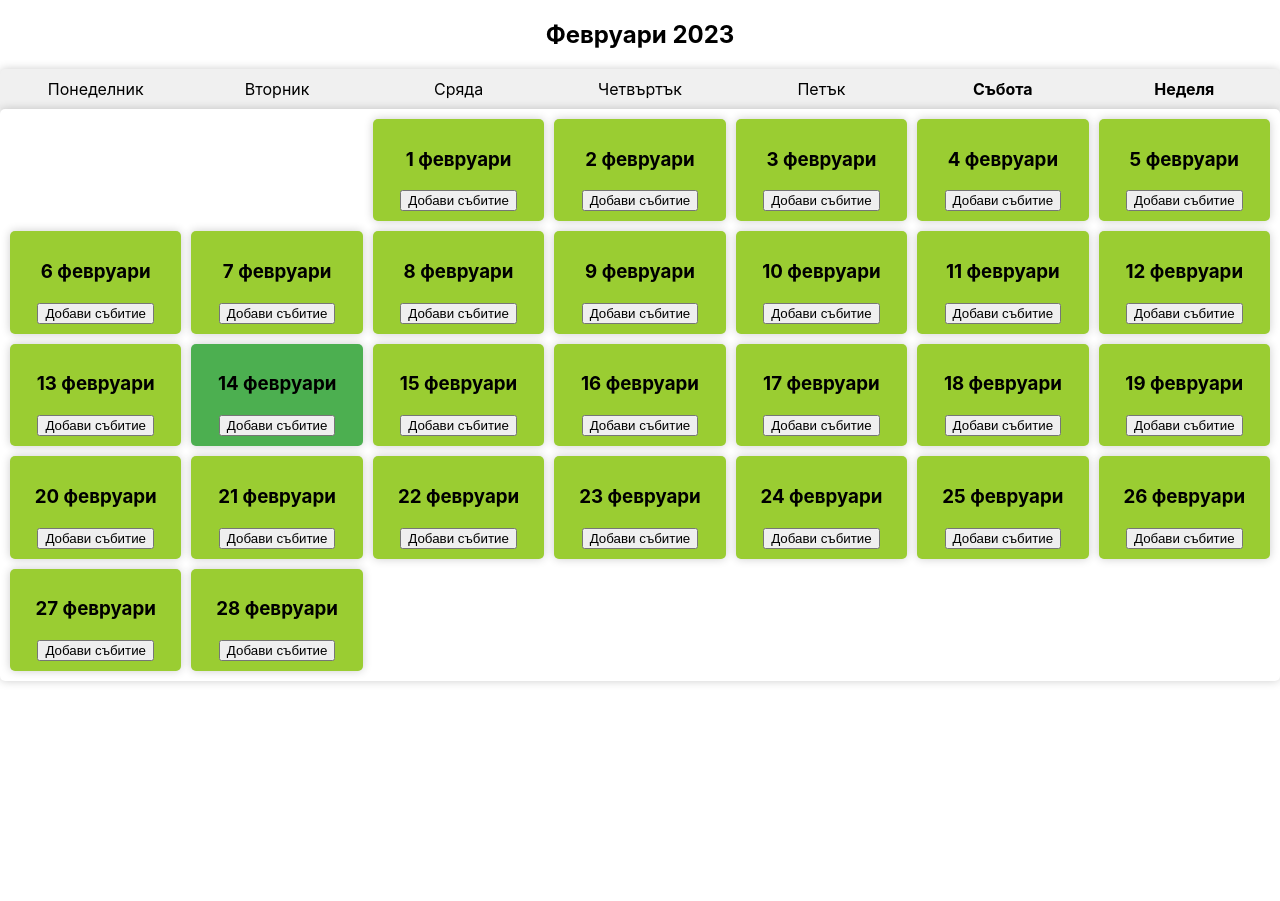
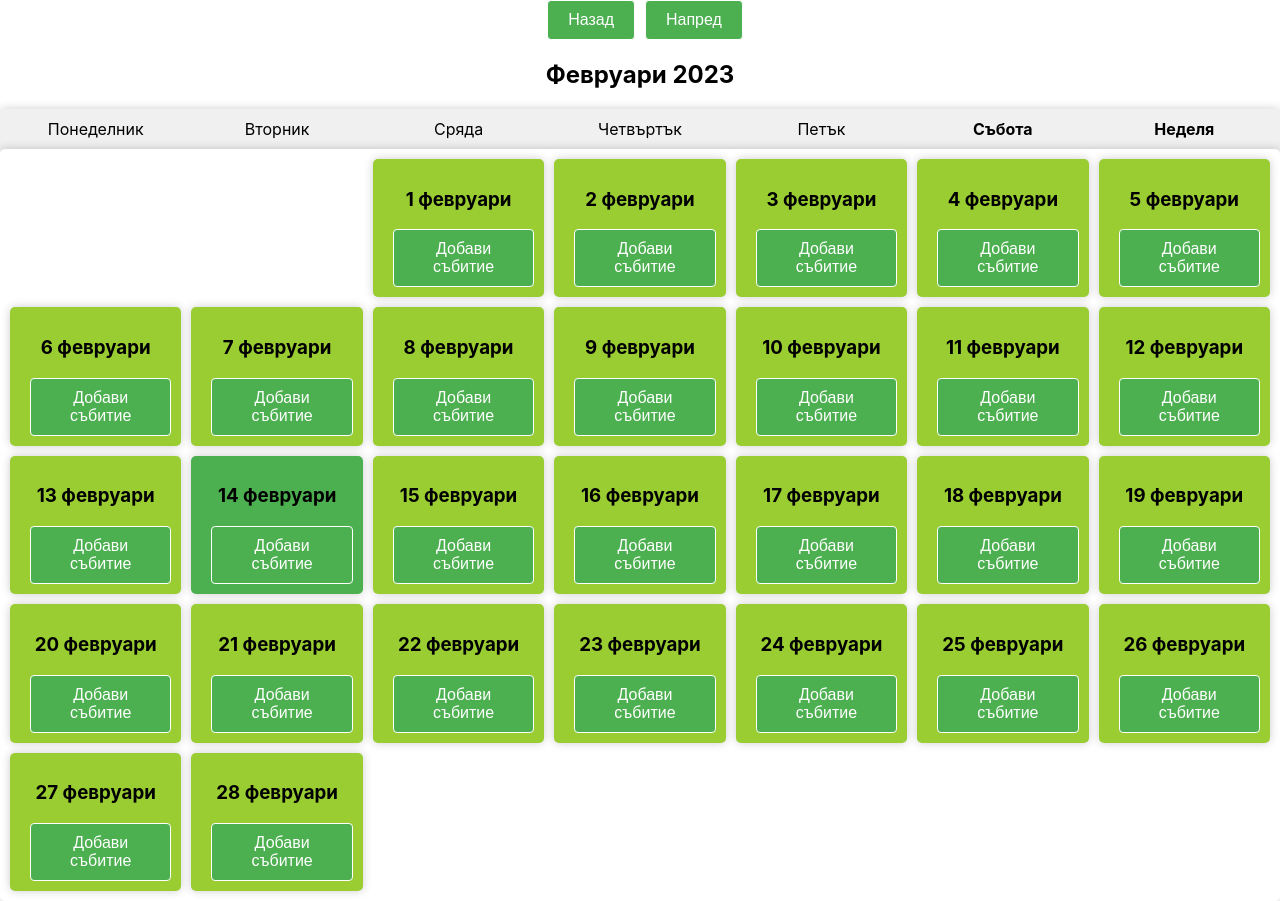
Before and after one commit to nikolay-rusev/calendar, a React (Create React App) app: page / in a window 1280 px wide. Before the commit the page ends 800 px from the top, so only its background shows below. Built offline with nearby package versions, Linux system fonts and the light colour scheme.

Commit message:
add option to change months, css updates

```diff
--- a/src/App.js
+++ b/src/App.js
@@ -1,21 +1,43 @@
+import React, {useState} from 'react';
 import './css/App.css';
 import './css/calendar.css';
 import './css/modal.css';
 import MonthView from './components/MonthView';
 import {events as eventsData} from './eventsData';
+import labelMapping from './labels/config';
 
 function App() {
     const today = new Date();
-    const currentMonth = today.getMonth(); // returns the zero-based index of the current month
-    const currentYear = today.getFullYear(); // returns the current year as a four-digit number
+    const [month, setMonth] = useState(today.getMonth());
+    const [year, setYear] = useState(today.getFullYear());
+
+    const handlePrevMonth = () => {
+        if (month === 0) {
+            setMonth(11);
+            setYear(year - 1);
+        } else {
+            setMonth(month - 1);
+        }
+    };
+
+    const handleNextMonth = () => {
+        if (month === 11) {
+            setMonth(0);
+            setYear(year + 1);
+        } else {
+            setMonth(month + 1);
+        }
+    };
 
     return (
         <div className='App'>
-            <MonthView
-                month={currentMonth}
-                year={currentYear}
-                eventsData={eventsData}
-            />
+            <div className='month-navigation'>
+                <button onClick={handlePrevMonth}>{labelMapping.back}</button>
+                <button onClick={handleNextMonth}>
+                    {labelMapping.forward}
+                </button>
+            </div>
+            <MonthView month={month} year={year} eventsData={eventsData} />
         </div>
     );
 }
--- a/src/css/calendar.css
+++ b/src/css/calendar.css
@@ -58,3 +58,15 @@
     background-color: #ddd;
     cursor: pointer;
 }
+
+button {
+    background-color: #4caf50;
+    color: white;
+    border: none;
+    padding: 10px 20px;
+    cursor: pointer;
+    font-size: 16px;
+    margin-left: 10px;
+    border: 1px solid white;
+    border-radius: 4px;
+}
--- a/src/css/modal.css
+++ b/src/css/modal.css
@@ -14,7 +14,7 @@
 .modal {
     position: relative;
     width: 400px;
-    background-color: white;
+    background-color: whitesmoke;
     padding: 20px;
     border-radius: 4px;
 }
@@ -50,10 +50,11 @@
     color: white;
     border: none;
     padding: 10px 20px;
-    border-radius: 4px;
     cursor: pointer;
     font-size: 16px;
     margin-left: 10px;
+    border: 1px solid white;
+    border-radius: 4px;
 }
 
 .modal button:hover {
--- a/src/eventsData.js
+++ b/src/eventsData.js
@@ -16,7 +16,7 @@ export const events = [
     {
         id: 3,
         title: 'Phone call with Mark',
-        date: '2023-04-10',
+        date: '2023-03-10',
         start: '2:00 PM',
         end: '2:30 PM',
     },
@@ -44,14 +44,14 @@ export const events = [
     {
         id: 7,
         title: 'Meeting with Alex',
-        date: '2023-04-22',
+        date: '2023-03-22',
         start: '3:00 PM',
         end: '4:00 PM',
     },
     {
         id: 8,
         title: 'Lunch with Steve',
-        date: '2023-04-24',
+        date: '2023-03-24',
         start: '12:00 PM',
         end: '1:00 PM',
     },
--- a/src/labels/config.js
+++ b/src/labels/config.js
@@ -1,4 +1,6 @@
 const labelMapping = {
+    back: 'Назад',
+    forward: 'Напред',
     addEvent: 'Добави събитие',
     eventHour: 'Час',
     eventTitle: 'Име на събититието',
```
